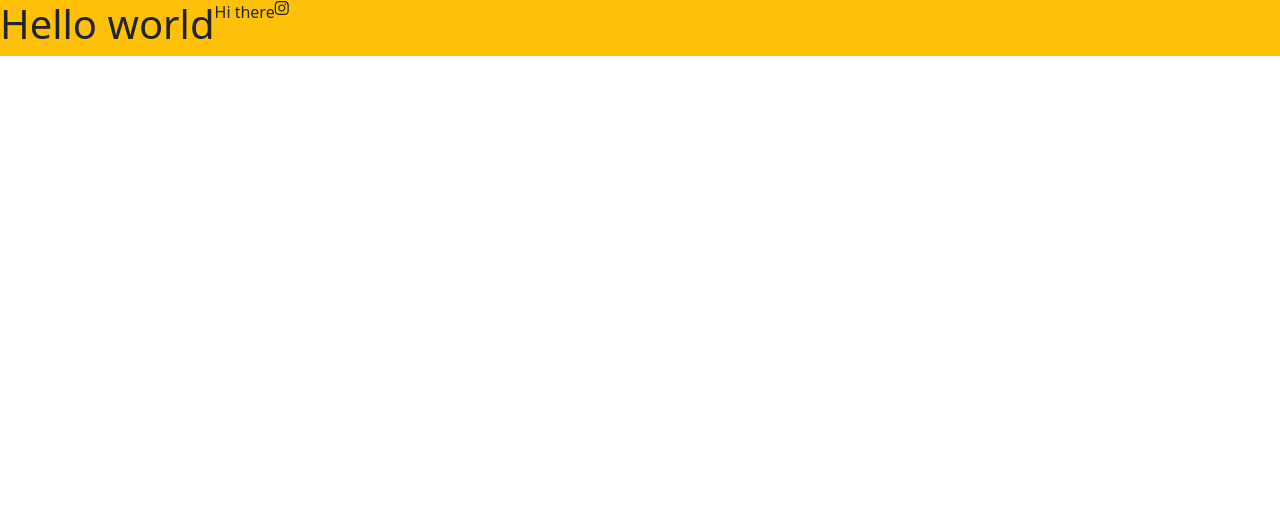
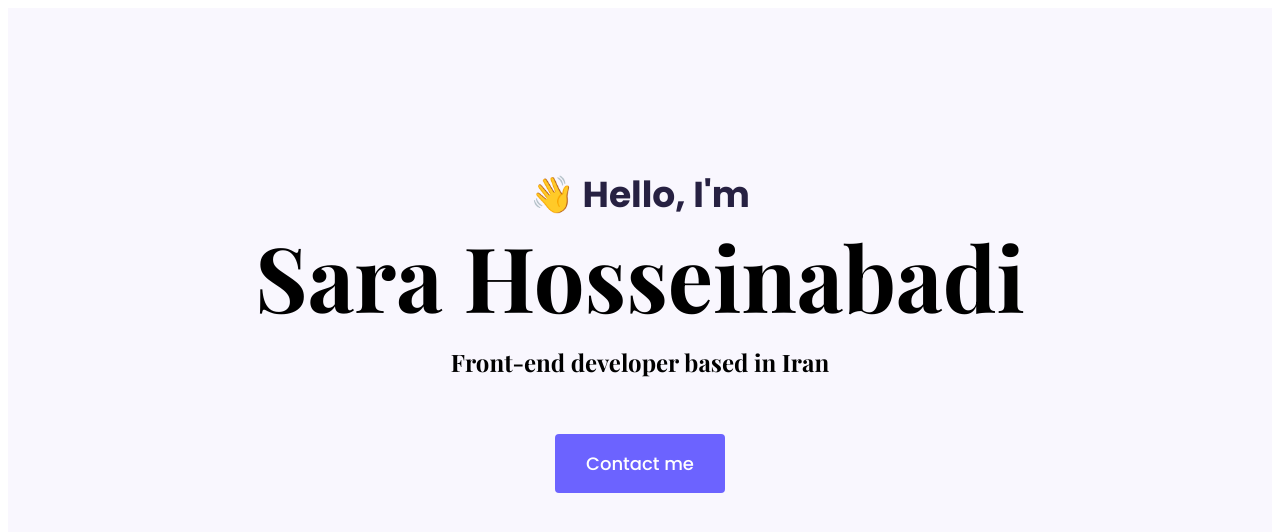
Before and after one commit to Sara-Hosseinabadi/portfolio-project, a plain HTML site: page index.html in a window 1280 px wide. Drawn offline with nearby package versions, Linux system fonts and the light colour scheme.

Commit message:
homepage

```diff
--- a/index.html
+++ b/index.html
@@ -14,9 +14,10 @@
     />
 
     <script
-      src="https://kit.fontawesome.com/ddc3ee268a.js"
+      src="https://kit.fontawesome.com/527ed51e33.js"
       crossorigin="anonymous"
     ></script>
+
     <link rel="preconnect" href="https://fonts.gstatic.com" />
     <link
       href="https://fonts.googleapis.com/css2?family=Playfair+Display:wght@700&family=Poppins:wght@500;700&display=swap"
@@ -27,10 +28,13 @@
     <title>Document</title>
   </head>
   <body>
-    <div class="d-flex bg-warning">
-      <h1>Hello world</h1>
-      <p>Hi there</p>
-      <i class="fab fa-instagram"></i>
+    <div class="hero">
+      <p>👋 Hello, I'm</p>
+      <h1>Sara Hosseinabadi</h1>
+      <h2 class="mb-5">Front-end developer based in Iran</h2>
+      <div>
+        <a href="#" class="btn btn-branding">Contact me</a>
+      </div>
     </div>
   </body>
 </html>
--- a/styles/portfolio.css
+++ b/styles/portfolio.css
@@ -0,0 +1,55 @@
+:root {
+  --branding-color: #6c63ff;
+  --secondary-color: #f9f7fe;
+  --heading-font-family: "Playfair Display", serif;
+  --default-font-family: "Poppins", sans-serif;
+}
+
+body {
+  font-family: var(--default-font-family);
+  display: block;
+  margin: 8px;
+}
+
+.hero {
+  background: var(--secondary-color);
+  text-align: center;
+  padding: 160px 20px;
+}
+
+.hero p {
+  font-size: 36px;
+  font-weight: bold;
+  margin: 0;
+  color: #272142;
+}
+
+h1 {
+  font-size: 90px;
+}
+
+h1,
+h2,
+h3,
+h4,
+h5,
+h6 {
+  color: black;
+  font-family: var(--heading-font-family);
+  font-weight: bold;
+}
+
+.hero h2 {
+  font-family: var(--heading-font-family);
+  font-weight: normal;
+  line-height: 2;
+  font-size: 24px;
+}
+.btn-branding {
+  background: var(--branding-color);
+  border-radius: 4px;
+  color: white;
+  font-size: 18px;
+  line-height: 27px;
+  padding: 15px 30px;
+}
```
